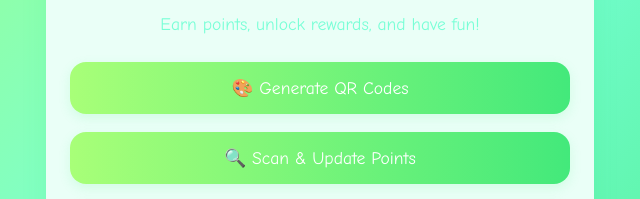
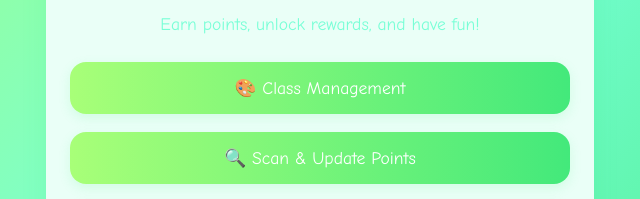
Before and after one commit to decembay/student-points-system, a plain HTML site: page index.html in a window 1280 px wide. Shown: the part 219-418 px from the top of the page, 320-960 px from the left. Drawn offline with Linux system fonts and the light colour scheme.

Commit message:
Update buttons and translations in index.html

```diff
--- a/index.html
+++ b/index.html
@@ -16,7 +16,7 @@
       <h1 class="main-title" id="main-title">🌟 Student Points System 🌟</h1>
       <p class="subtitle" id="subtitle">Earn points, unlock rewards, and have fun!</p>
       <div class="button-group">
-        <button class="fun-btn" id="btn-qr" onclick="window.location.href='qr.html'">🎨 Generate QR Codes</button>
+        <button class="fun-btn" id="btn-class" onclick="window.location.href='class.html'">🎨 Class Management</button>
         <button class="fun-btn" id="btn-scan" onclick="window.location.href='scan.html'">🔍 Scan & Update Points</button>
         <button class="fun-btn" id="btn-admin" onclick="window.location.href='admin.html'">🛡️ Admin Dashboard</button>
       </div>
@@ -27,14 +27,14 @@
         en: {
           mainTitle: '🌟 Student Points System 🌟',
           subtitle: 'Earn points, unlock rewards, and have fun!',
-          btnQr: '🎨 Generate QR Codes',
+          btnClass: '🎨 Class Management',
           btnScan: '🔍 Scan & Update Points',
           btnAdmin: '🛡️ Admin Dashboard'
         },
         ms: {
           mainTitle: '🌟 Sistem Mata Pelajar 🌟',
           subtitle: 'Kumpul mata, dapatkan ganjaran, dan berseronok!',
-          btnQr: '🎨 Jana Kod QR',
+          btnClass: '🎨 Pengurusan Kelas',
           btnScan: '🔍 Imbas & Kemaskini Mata',
           btnAdmin: '🛡️ Papan Pemuka Admin'
         }
@@ -43,7 +43,7 @@
       function setLanguage(lang) {
         document.getElementById('main-title').textContent = translations[lang].mainTitle;
         document.getElementById('subtitle').textContent = translations[lang].subtitle;
-        document.getElementById('btn-qr').textContent = translations[lang].btnQr;
+        document.getElementById('btn-class').textContent = translations[lang].btnClass;
         document.getElementById('btn-scan').textContent = translations[lang].btnScan;
         document.getElementById('btn-admin').textContent = translations[lang].btnAdmin;
       }
```
